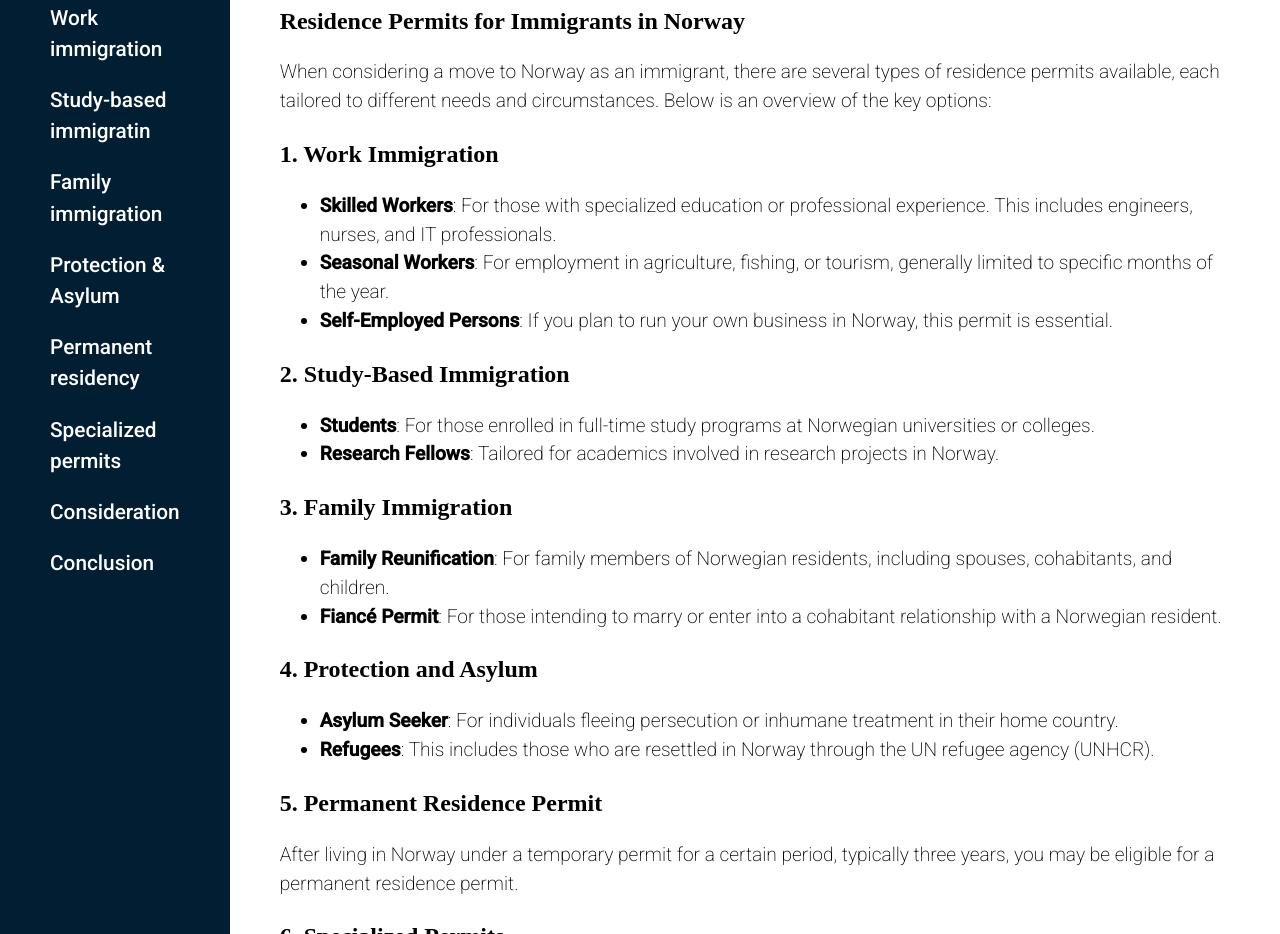
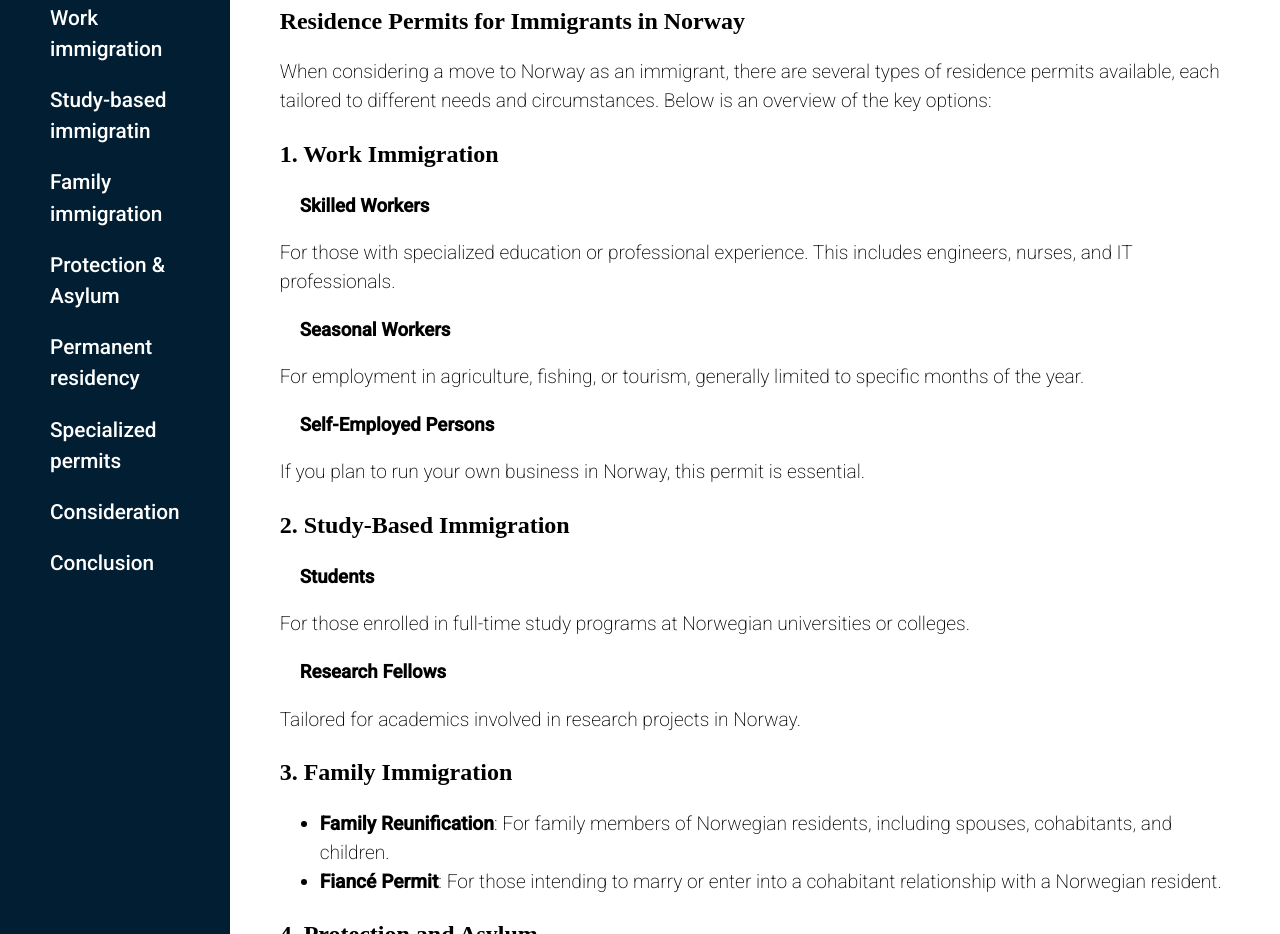
Before and after one commit to evzistara/everything-norway, an Eleventy site: page moving/residence-permit.html in a window 1280 px wide. Shown: the part 487-1421 px from the top of the page. Built offline with nearby package versions, Linux system fonts and the light colour scheme; Eleventy itself is replaced by a stand-in of ours; files that its build step writes are made by us from their sources; a web font is replaced by a local one.

Commit message:
Last updates

```diff
--- a/moving/residence-permit.html
+++ b/moving/residence-permit.html
@@ -17,35 +17,33 @@ name: CHOOSING RESIDENCE PERMIT
     </p>
 
     <h2 class="article__heading" id="Work immigration">1. Work Immigration</h2>
-    <ul>
-      <li>
-        <strong>Skilled Workers</strong>: For those with specialized education
-        or professional experience. This includes engineers, nurses, and IT
-        professionals.
-      </li>
-      <li>
-        <strong>Seasonal Workers</strong>: For employment in agriculture,
-        fishing, or tourism, generally limited to specific months of the year.
-      </li>
-      <li>
-        <strong>Self-Employed Persons</strong>: If you plan to run your own
-        business in Norway, this permit is essential.
-      </li>
-    </ul>
+    <h3 class="article__sub-heading">Skilled Workers</h3>
+    <p>
+      For those with specialized education or professional experience. This
+      includes engineers, nurses, and IT professionals.
+    </p>
+    <h3 class="article__sub-heading">Seasonal Workers</h3>
+    <p>
+      For employment in agriculture, fishing, or tourism, generally limited to
+      specific months of the year.
+    </p>
+    <h3 class="article__sub-heading">Self-Employed Persons</h3>
+    <p>
+      If you plan to run your own business in Norway, this permit is essential.
+    </p>
 
     <h2 class="article__heading" id="Study-based immigratin">
       2. Study-Based Immigration
     </h2>
-    <ul>
-      <li>
-        <strong>Students</strong>: For those enrolled in full-time study
-        programs at Norwegian universities or colleges.
-      </li>
-      <li>
-        <strong>Research Fellows</strong>: Tailored for academics involved in
-        research projects in Norway.
-      </li>
-    </ul>
+    <h3 class="article__sub-heading">Students</h3>
+    <p>
+      For those enrolled in full-time study programs at Norwegian universities
+      or colleges.
+    </p>
+
+    <h3 class="article__sub-heading">Research Fellows</h3>
+
+    <p>Tailored for academics involved in research projects in Norway.</p>
 
     <h2 class="article__heading" id="Family immigration">
       3. Family Immigration
--- a/scss/_article.scss
+++ b/scss/_article.scss
@@ -42,6 +42,10 @@
   font-family: defined.$heading;
 }
 
+.article__sub-heading {
+  padding-left: 20px;
+}
+
 .article p,
 .article li {
   font-size: 1.2rem;
--- a/scss/style.scss
+++ b/scss/style.scss
@@ -78,7 +78,6 @@ body {
 
 .section {
   padding: 30px 50px 100px 50px;
-  width: 100%;
 }
 
 .intro__image .topics {
@@ -186,7 +185,7 @@ body {
 }
 
 .news {
-  width: calc(100%-30px / 3);
+  width: 400px;
   height: 200px;
   background-color: defined.$blue;
   display: flex;
```
Also changed, not shown: moving.html (+2 -1 lines), css/style.css, 1 other file.
